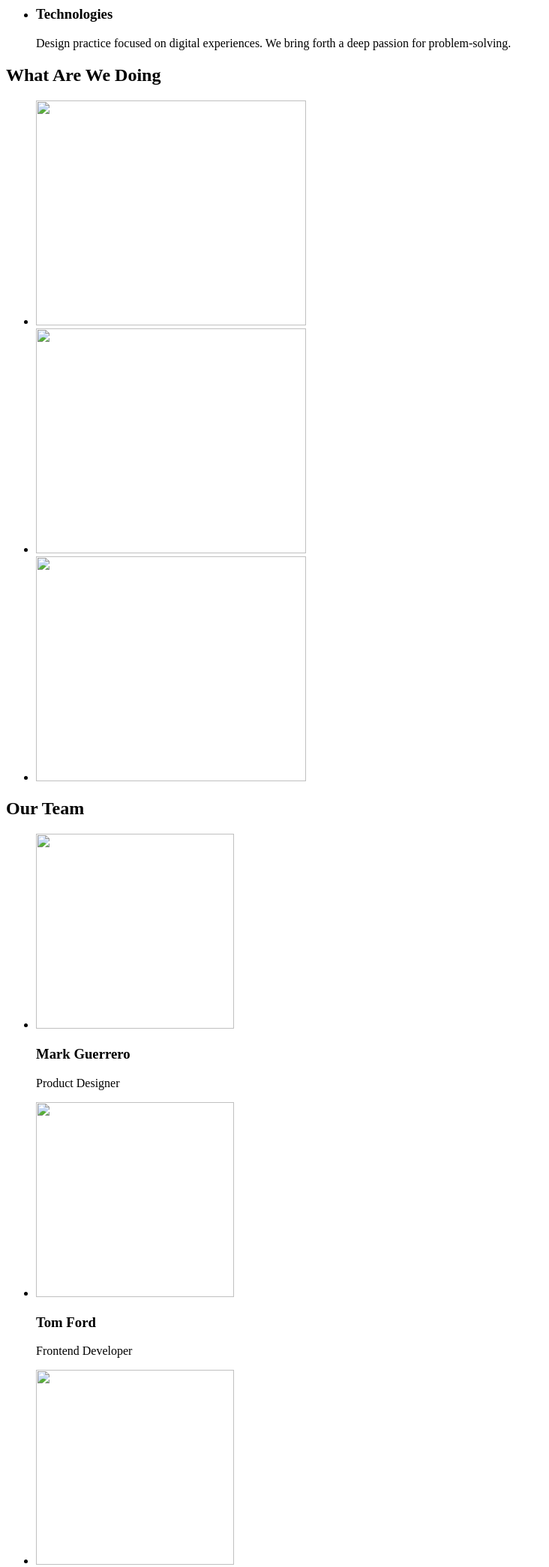
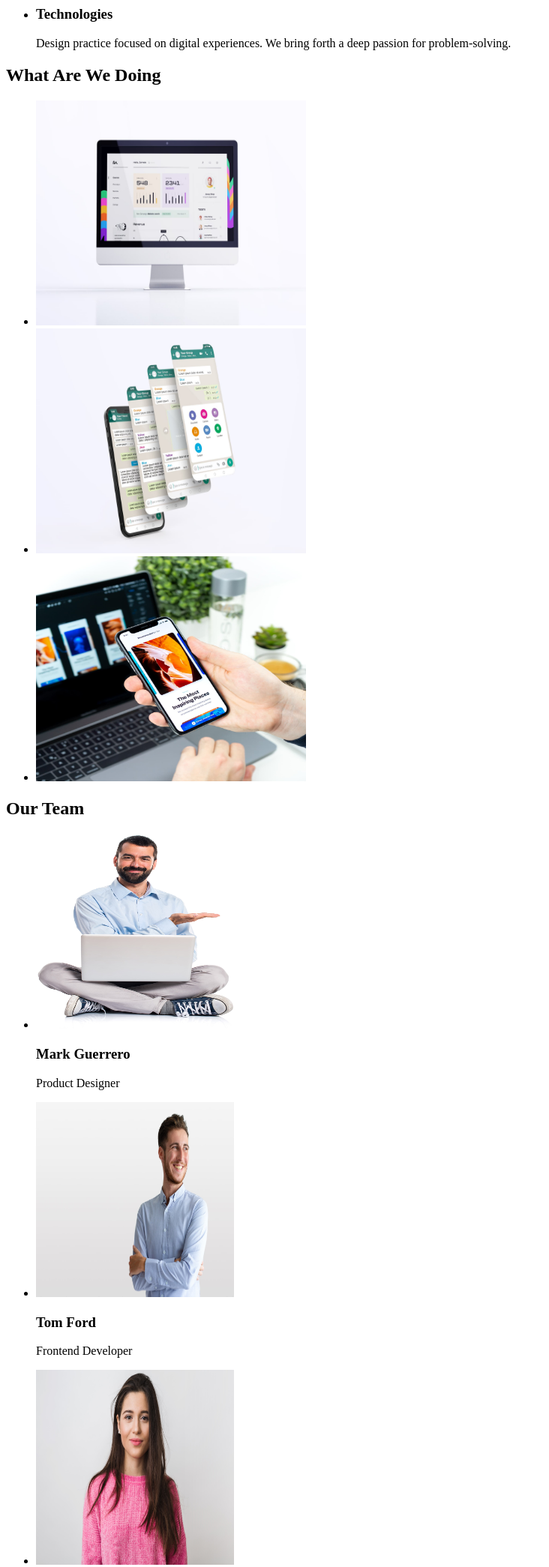
Before and after one commit to zetdou/goit-markup-hw-01, a plain HTML site: page index.html in a window 1280 px wide. Shown: the part 480-2570 px from the top of the page at 75% size, without its empty margins (0-732 px from the left). Drawn offline with Linux system fonts and the light colour scheme; the site is published under a folder, as on GitHub Pages, so addresses that start at the root find nothing.

Commit message:
Update index2.html

```diff
--- a/index.html
+++ b/index.html
@@ -52,31 +52,31 @@
    <section>
     <h2>What Are We Doing</h2>
     <ul>
-    <li><img src="/images/img1.jpg" alt="" width="360" height="300"></li>
-    <li><img src="/images/img2.jpg" alt="" width="360" height="300"></li>
-    <li><img src="/images/img3.jpg" alt="" width="360" height="300"></li>
+    <li><img src="./images/img1.jpg" alt="img1" width="360" height="300"></li>
+    <li><img src="./images/img2.jpg" alt="img2" width="360" height="300"></li>
+    <li><img src="./images/img3.jpg" alt="img3" width="360" height="300"></li>
     </ul>
    </section>
    <section>
     <h2>Our Team</h2>
     <ul>
     <li>
-    <img src="/images/img4.jpg" alt="" width="264" height="260">
+    <img src="./images/img4.jpg" alt="img4" width="264" height="260">
     <h3>Mark Guerrero</h3>
     <p>Product Designer</p>
     </li>
     <li>
-    <img src="/images/img5.jpg" alt="" width="264" height="260">
+    <img src="./images/img5.jpg" alt="img5" width="264" height="260">
     <h3>Tom Ford</h3>
     <p>Frontend Developer</p>
     </li>
     <li>
-    <img src="/images/img6.jpg" alt="" width="264" height="260">
+    <img src="./images/img6.jpg" alt="img6" width="264" height="260">
     <h3>Camila Garcia</h3>
     <p>Marketing</p>
     </li>
     <li>
-    <img src="/images/img7.jpg" alt="" width="264" height="260">
+    <img src="./images/img7.jpg" alt="img7" width="264" height="260">
     <h3>Daniel Wilson</h3>
     <p>UI Designer</p>
     </li>
```
